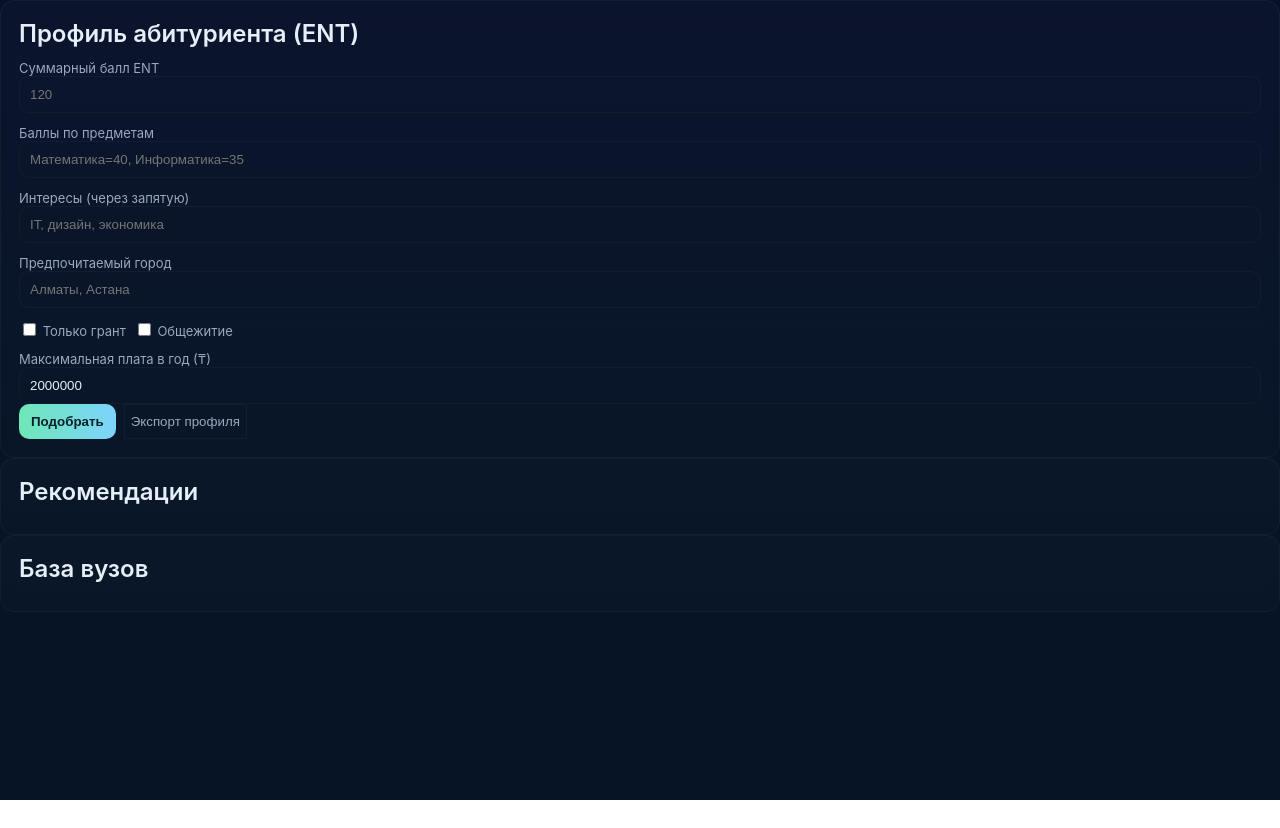
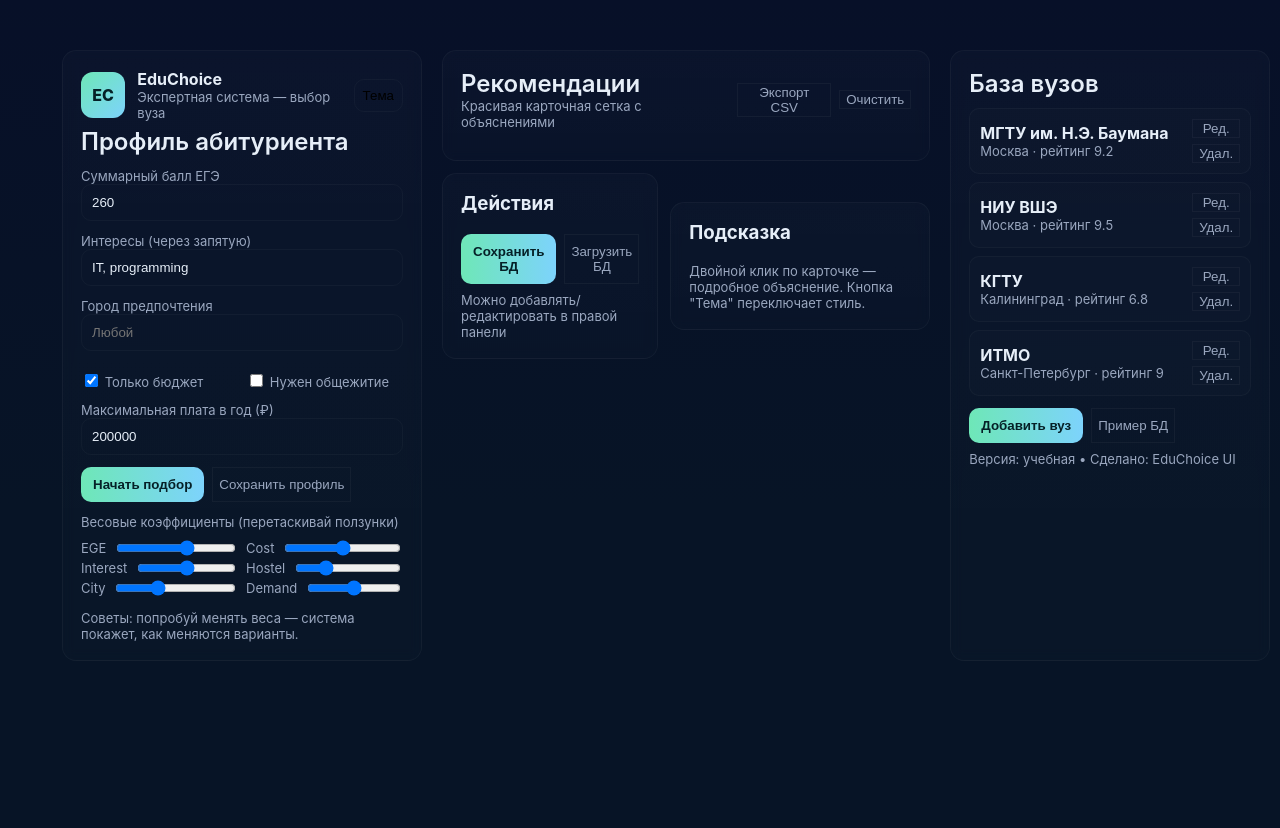
Before and after one commit to Kva3ari4/Ghbvth, a plain HTML site: page index.html in a window 1280 px wide. Before the commit the page ends 800 px from the top, so only its background shows below. Drawn offline with Linux system fonts and the light colour scheme.

Commit message:
Update index.html

```diff
--- a/index.html
+++ b/index.html
@@ -3,43 +3,117 @@
 <head>
   <meta charset="utf-8" />
   <meta name="viewport" content="width=device-width,initial-scale=1" />
-<title>EduChoice — выбор вуза (ENT, Казахстан)</title>
-<link rel="stylesheet" href="style.css">
+  <title>EduChoice • Экспертная система выбора вуза</title>
+  <meta name="description" content="Интерактивная учебная экспертная система по выбору вуза и специальности — красивый UI, анимации и объяснения" />
+
+  <link rel="stylesheet" href="style.css" />
 </head>
 <body>
-<div class="container">
-<section class="panel">
-<h2>Профиль абитуриента (ENT)</h2>
-<label>Суммарный балл ENT</label>
-<input id="ent_total" type="number" placeholder="120" />
-<label>Баллы по предметам</label>
-<input id="ent_subjects" type="text" placeholder="Математика=40, Информатика=35" />
+  <div class="app">
+    <!-- LEFT: профиль -->
+    <div class="panel left">
+      <header class="site-header">
+        <div class="brand">
+          <div class="logo">EC</div>
+          <div>
+            <div style="font-weight:700">EduChoice</div>
+            <div class="small">Экспертная система — выбор вуза</div>
+          </div>
+        </div>
+        <button id="themeBtn" class="theme-toggle">Тема</button>
+      </header>
+
+      <h2>Профиль абитуриента</h2>
+      <label>Суммарный балл ЕГЭ</label>
+      <input id="ege" type="number" min="0" max="400" value="260" />
+
       <label>Интересы (через запятую)</label>
-<input id="interests" type="text" placeholder="IT, дизайн, экономика" />
-<label>Предпочитаемый город</label>
-<input id="city" type="text" placeholder="Алматы, Астана" />
-<div class="row">
-<label><input id="grant" type="checkbox" /> Только грант</label>
-<label><input id="hostel" type="checkbox" /> Общежитие</label>
+      <input id="interests" type="text" value="IT, programming" />
+
+      <label>Город предпочтения</label>
+      <input id="city" type="text" placeholder="Любой" />
+
+      <div class="row" style="margin-top:8px">
+        <label style="flex:1"><input id="budget" type="checkbox" checked /> Только бюджет</label>
+        <label style="flex:1"><input id="hostel" type="checkbox" /> Нужен общежитие</label>
       </div>
-<label>Максимальная плата в год (₸)</label>
-<input id="maxCost" type="number" value="2000000" />
-<div class="row">
-<button id="runBtn" class="btn">Подобрать</button>
-<button id="saveProfile" class="ghost">Экспорт профиля</button>
+
+      <label>Максимальная плата в год (₽)</label>
+      <input id="maxCost" type="number" value="200000" />
+
+      <div style="margin-top:12px;display:flex;gap:8px">
+        <button id="runBtn" class="btn">Начать подбор</button>
+        <button id="saveProfile" class="ghost">Сохранить профиль</button>
       </div>
-</section>
 
-<main class="panel">
-<h2>Рекомендации</h2>
-<div id="cards" class="cards"></div>
-</main>
+      <div style="margin-top:12px">
+        <div class="small">Весовые коэффициенты (перетаскивай ползунки)</div>
+        <div class="weights">
+          <div>
+            <div class="weight-row"><div class="small">EGE</div><input id="w_ege" type="range" min="0" max="5" step="0.1" value="3"></div>
+            <div class="weight-row"><div class="small">Interest</div><input id="w_interest" type="range" min="0" max="5" step="0.1" value="2.5"></div>
+            <div class="weight-row"><div class="small">City</div><input id="w_city" type="range" min="0" max="3" step="0.1" value="1"></div>
+          </div>
+          <div>
+            <div class="weight-row"><div class="small">Cost</div><input id="w_cost" type="range" min="0" max="3" step="0.1" value="1.5"></div>
+            <div class="weight-row"><div class="small">Hostel</div><input id="w_hostel" type="range" min="0" max="2" step="0.1" value="0.5"></div>
+            <div class="weight-row"><div class="small">Demand</div><input id="w_demand" type="range" min="0" max="3" step="0.1" value="1.5"></div>
+          </div>
+        </div>
+      </div>
 
-<aside class="panel">
+      <div style="margin-top:12px" class="small">Советы: попробуй менять веса — система покажет, как меняются варианты.</div>
+    </div>
+
+    <!-- CENTER: результаты -->
+    <div class="center">
+      <div class="panel">
+        <div class="toolbar">
+          <div>
+            <h2 style="margin:0">Рекомендации</h2>
+            <div class="small">Красивая карточная сетка с объяснениями</div>
+          </div>
+          <div style="display:flex;gap:8px;align-items:center">
+            <button id="exportCSV" class="ghost">Экспорт CSV</button>
+            <button id="clearBtn" class="ghost">Очистить</button>
+          </div>
+        </div>
+
+        <div id="cards" class="cards" style="margin-top:12px"></div>
+      </div>
+
+      <div style="display:flex;gap:12px;align-items:center">
+        <div class="panel" style="flex:1">
+          <h3 style="margin-top:0">Действия</h3>
+          <div style="display:flex;gap:8px">
+            <button id="saveDB" class="btn">Сохранить БД</button>
+            <button id="loadDB" class="ghost">Загрузить БД</button>
+          </div>
+          <div style="margin-top:8px" class="small">Можно добавлять/редактировать в правой панели</div>
+        </div>
+        <div class="panel" style="width:260px">
+          <h3 style="margin-top:0">Подсказка</h3>
+          <div class="small">Двойной клик по карточке — подробное объяснение. Кнопка "Тема" переключает стиль.</div>
+        </div>
+      </div>
+
+    </div>
+
+    <!-- RIGHT: база вузов -->
+    <div class="panel right">
       <h2>База вузов</h2>
-<div id="dbList"></div>
-</aside>
+      <div id="dbList" class="list" style="max-height:420px;overflow:auto;margin-top:8px"></div>
+      <div style="margin-top:12px;display:flex;gap:8px">
+        <button id="addUni" class="btn">Добавить вуз</button>
+        <button id="restoreSample" class="ghost">Пример БД</button>
       </div>
+      <footer class="small">Версия: учебная • Сделано: EduChoice UI</footer>
+    </div>
+
+  </div>
+
+  <!-- Modal container -->
+  <div id="modalRoot" style="display:none"></div>
   <script src="main.js"></script>
 </body>
 </html>
```
Lines whose indentation alone changed are shown as unchanged.
